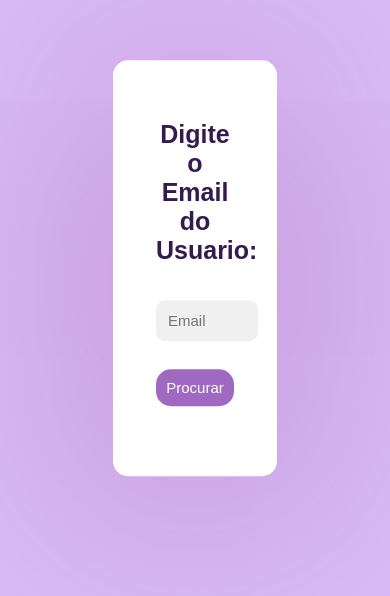
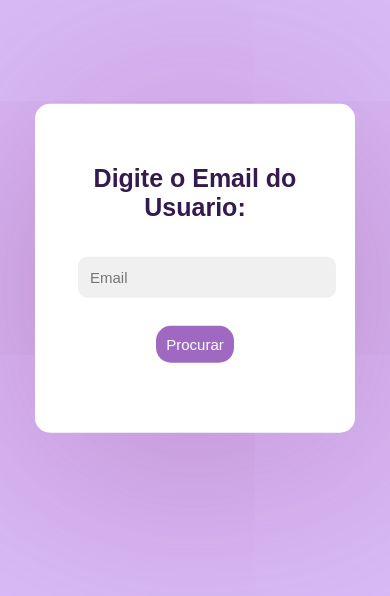
Before and after one commit to Chagas823/chat-app, a plain HTML site: page pages/procurarUsuario.html in a window 390 px wide. Shown: the part 154-750 px from the top of the page. Drawn offline with Linux system fonts and the light colour scheme.

Commit message:
Update procurarUsuario.html

```diff
--- a/pages/procurarUsuario.html
+++ b/pages/procurarUsuario.html
@@ -7,6 +7,14 @@
     <meta name="viewport" content="width=device-width, initial-scale=1.0">
     <link rel="stylesheet" href="../style/procurarUsuario.css">
     <title>Document</title>
+    <style>
+        @media(max-width: 700px) {
+            .card {
+                height: auto;
+                width: 60%;
+            }
+        }
+    </style>
 </head>
 
 <body>
```
